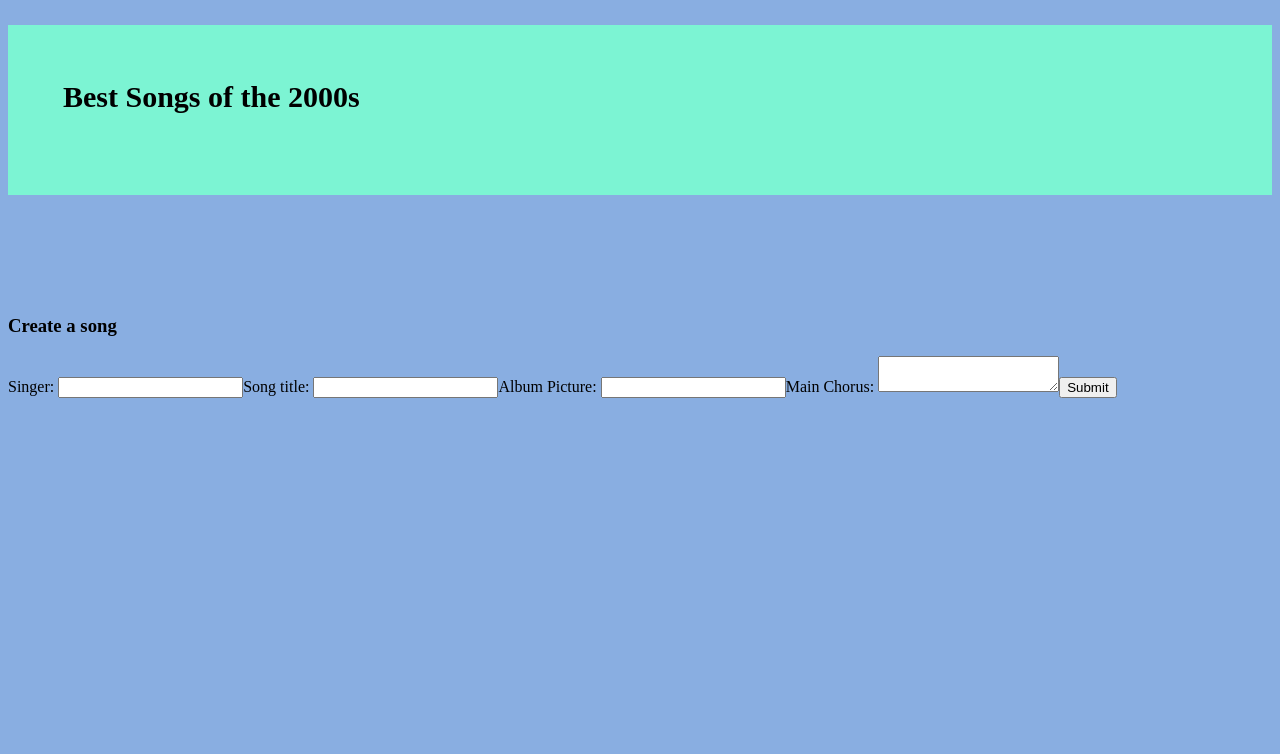
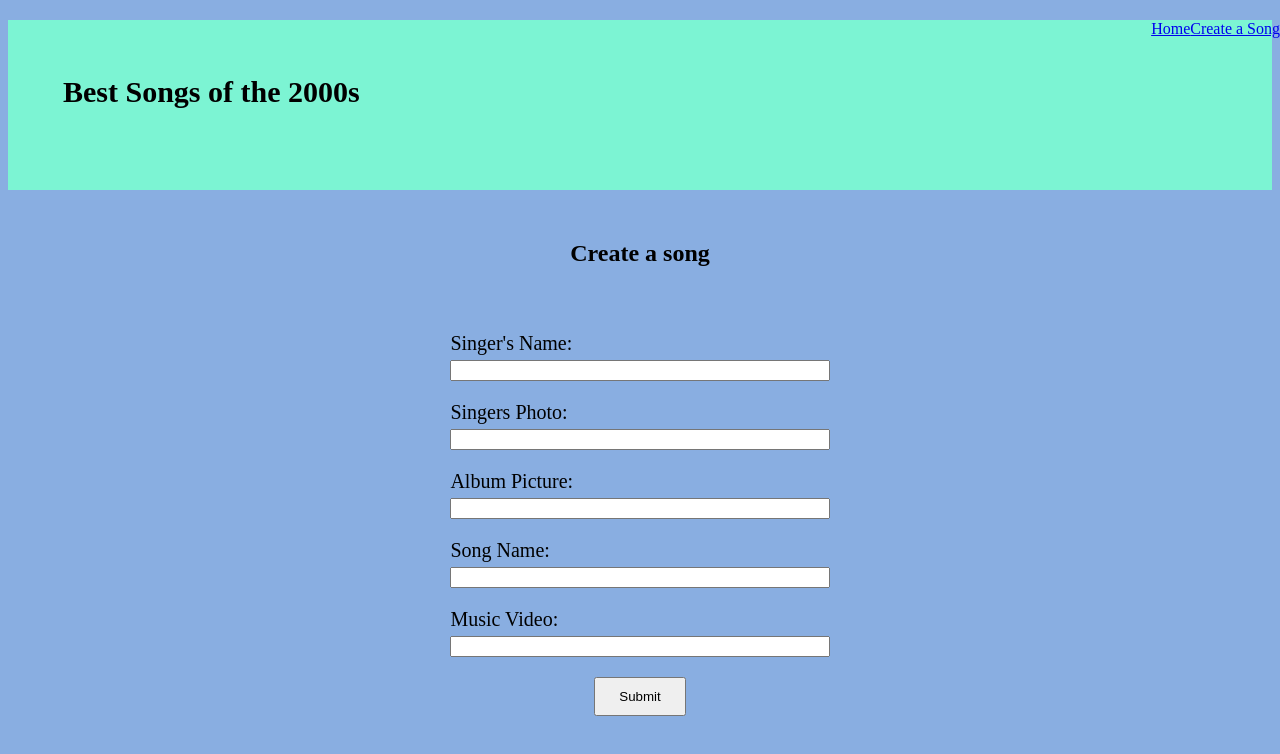
Before and after one commit to strum32/Best-songs-of-the-2000s, a React (Create React App) app in the folder songs/: page /new in a window 1280 px wide. Shown: the top 754 px of the page. Built offline with nearby package versions, Linux system fonts and the light colour scheme; no server answers.

Commit message:
made nav and styled new

```diff
--- a/songs/src/App.css
+++ b/songs/src/App.css
@@ -15,7 +15,7 @@ html {
  }
 
 
-nav {
+header {
   background-color: #7cf4d3;
   height: 170px;
   margin-bottom: 120px;
@@ -23,7 +23,7 @@ nav {
   background-size: cover;
 }
 
-.header {
+.background {
   width: 70%;
   height: 280px;
 }
@@ -129,11 +129,40 @@ top: -110px;
 text-align:center;
 }
 
+/* my create page starts */
 
+.createPage {
+  display: flex;
+  flex-direction: column;
+  margin-left: 35%;
+  margin-right: 35%;
+  margin-top: 20px;
+}
 
+.createPage h2 {
+  text-align: center;
+  padding-top: 0px;
+  padding-bottom: 25px;
+  margin-top: -70px;
+}
 
+.submitSong {
+  margin-top: 20px;
+  margin-left: 38%;
+  margin-right: 38%;
+  padding: 10px;
+}
 
+label {
+  margin-bottom: 5px;
+  margin-top: 20px;
+  font-size: 20px;
+}
 
-/* let colors = ['red', 'green', 'blue', 'orange', 'yellow'];
+/* Creation of my Nav starts */
 
-randomColors = colors[Math.floor(Math.random() * colors.length)]; */
+Nav {
+ position: absolute;
+ right: 0px;
+
+}
--- a/songs/src/App.js
+++ b/songs/src/App.js
@@ -7,6 +7,7 @@ import Albums from "./components/Albums";
 import Header from "./components/Header";
 import Artist from './components/Artist';
 import Form from "./components/Form";
+import Nav from "./components/Nav";
 import './App.css';
 
 function App() {
@@ -25,15 +26,18 @@ function App() {
     <div className="App">
 
       <Route exact path="/">
-        <Header/>
+        <Nav/>
+        <Header />
         <Search source={topHits}/>
         <Albums topHits={topHits}/>
       </Route>
       <Route path="/new">
-        <Header/>
+        <Nav/>
+        <Header />
         <Form toggle={toggle} setToggle={setToggle}/>
       </Route>
       <Route path="/albums/:id">
+        <Nav/>
         <Header/>
         <Artist topHits={topHits}/>
       </Route>
--- a/songs/src/components/Form.jsx
+++ b/songs/src/components/Form.jsx
@@ -5,14 +5,16 @@ import { baseURL, config } from "../services";
 
 function Form(props) {
   const [singer, setSinger] = useState("")
+  const [picture, setPicture] = useState("")
+  const [album, setAlbum] = useState("")
   const [song, setSong] = useState("")
-  const [album, setAlbum] = useState("")
   const [youtube, setYoutube] = useState("")
 
   const handleSubmit = async (e) => {
     e.preventDefault()
     const fields = {
       singer,
+      picture,
       song,
       album,
       youtube,
@@ -24,36 +26,42 @@ function Form(props) {
 
 
   return (
-    <form onSubmit={handleSubmit}>
-      <h3>Create a song</h3>
-      <label htmlFor="name">Singer: </label>
+    <form className="createPage" onSubmit={handleSubmit}>
+      <h2>Create a song</h2>
+      <label htmlFor="singer">Singer's Name: </label>
       <input
         type="text"
         name="name"
         value={singer}
         onChange={(e) => setSinger(e.target.value)}
-        />
-      <label htmlFor="song">Song title: </label>
+      />
+      <label htmlFor="picture"> Singers Photo: </label>
       <input
-        type="text"
-        name="song"
-        value={song}
-        onChange={(e) => setSong(e.target.value)}
+        name="text"
+        value={picture}
+        onChange={(e)=>setPicture(e.target.value)}
       />
-      <label htmlFor="genre">Album Picture: </label>
+      <label htmlFor="album">Album Picture: </label>
       <input
         type="text"
         name="album"
         value={album}
         onChange={(e) => setAlbum(e.target.value)}
       />
-      <label htmlFor="chorus">Main Chorus: </label>
-      <textarea
+      <label htmlFor="Song">Song Name: </label>
+      <input
+        type="text"
+        name="album"
+        value={song}
+        onChange={(e) => setSong(e.target.value)}
+      />
+      <label htmlFor="chorus">Music Video: </label>
+      <input
         name="text"
         value={youtube}
         onChange={(e)=>setYoutube(e.target.value)}
       />
-      <button type="submit">Submit</button>
+      <button className="submitSong"type="submit">Submit</button>
     </form>
   )
 }
--- a/songs/src/components/Header.jsx
+++ b/songs/src/components/Header.jsx
@@ -2,11 +2,11 @@ import React from "react";
 
 function Header(props) {
   return (
-  <nav>
-    <div id="boarder" >
+  <header>
+    <div className="background">
       <h1>Best Songs of the 2000s</h1>
     </div>
-  </nav>
+  </header>
   );
 }
 
--- a/songs/src/components/Nav.jsx
+++ b/songs/src/components/Nav.jsx
@@ -0,0 +1,13 @@
+import { Link } from "react-router-dom";
+
+function Nav(props) {
+
+  return (
+    <nav>
+      <Link to="/">Home</Link>
+      <Link to="/new">Create a Song</Link>
+    </nav>
+  )
+}
+
+export default Nav;
```
Also changed, not shown: 1 other file (tests, documents, lock files or other folders).
